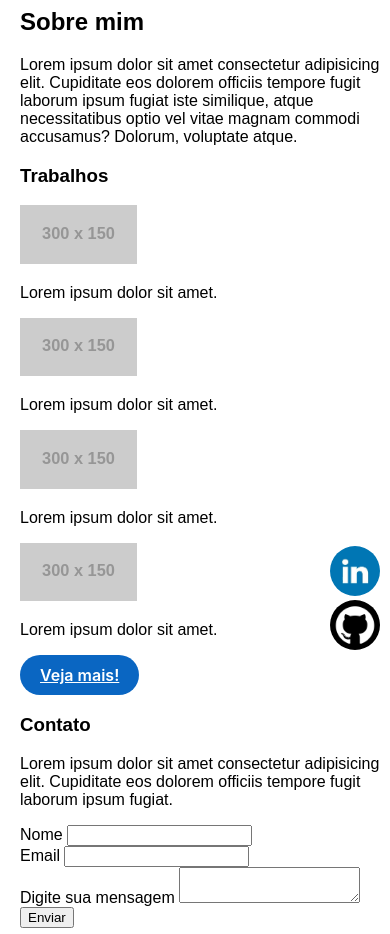
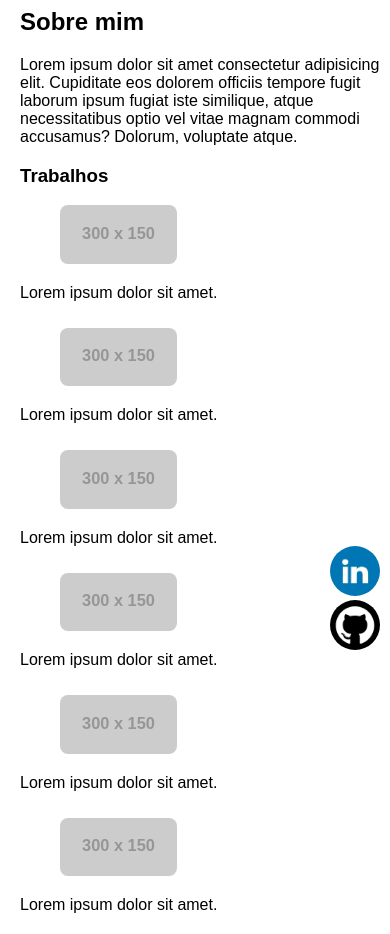
Before and after one commit to luwucaz/projeto_web_uvv, a plain HTML site: page index.html in a window 390 px wide. Shown: the part 180-1114 px from the top of the page. Drawn offline with Linux system fonts and the light colour scheme; placeholder pictures from the web are drawn by us.

Commit message:
Add files via upload

```diff
--- a/index.html
+++ b/index.html
@@ -35,19 +35,27 @@
 
             <article class="main-content-section-works">
                 <div>
-                    <img src="https://dummyimage.com/300x150" alt="">
+                    <img src="https://dummyimage.com/300x150/000/ffffff" alt="">
                     <p>Lorem ipsum dolor sit amet.</p>
                 </div>
                 <div>
-                    <img src="https://dummyimage.com/300x150" alt="">
+                    <img src="https://dummyimage.com/300x150/000/ffffff" alt="">
                     <p>Lorem ipsum dolor sit amet.</p>
                 </div>
                 <div>
-                    <img src="https://dummyimage.com/300x150" alt="">
+                    <img src="https://dummyimage.com/300x150/000/ffffff" alt="">
                     <p>Lorem ipsum dolor sit amet.</p>
                 </div>
                 <div>
-                    <img src="https://dummyimage.com/300x150" alt="">
+                    <img src="https://dummyimage.com/300x150/000/ffffff" alt="">
+                    <p>Lorem ipsum dolor sit amet.</p>
+                </div>
+                <div>
+                    <img src="https://dummyimage.com/300x150/000/ffffff" alt="">
+                    <p>Lorem ipsum dolor sit amet.</p>
+                </div>
+                <div>
+                    <img src="https://dummyimage.com/300x150/000/ffffff" alt="">
                     <p>Lorem ipsum dolor sit amet.</p>
                 </div>
             </article>
@@ -63,14 +71,14 @@
                 <form actions="#" method="POST">
                     <label for="nome">Nome</label>
                     <input type="text" name="nome" id="nome">
-                    <br>
+
                     <label for="email">Email</label>
                     <input type="text" name="mail" id="email">
-                    <br>
+
                     <label for="mensagem">Digite sua mensagem</label>
                     <textarea name="mensagem" id="mensagem"></textarea>
 
-                    <input type="submit" value="Enviar">
+                    <input type="submit" value="Enviar" class="button-18">
                 </form>
             </article>
         </section>
--- a/style.css
+++ b/style.css
@@ -51,6 +51,7 @@ body{
 
     box-sizing: border-box;
     padding: 30px 0 0 20px;
+    max-width: 60%;
 }
 
 .main-content-section-works{
@@ -60,9 +61,18 @@ body{
 
 .main-content-section-works div{
     padding: 0 50px 0 0;
+    text-align: center;
+    margin-bottom: 10px;
+}
+
+.main-content-section-works img{
+    width: 300px;
+    height: 150px;
+    border-radius: 8px;
 }
 
 .button-18 {
+    text-decoration:none;
     align-items: center;
     background-color: #0A66C2;
     border: 0;
@@ -109,6 +119,8 @@ body{
   }
 
 
+
+
 @media screen and (max-width: 800px) {
     .main-header{
         height: 30%;
@@ -133,10 +145,13 @@ body{
 
     .main-content{
         width: 100%;
-        margin-left:0;
+        margin-left:none;
 
         box-sizing: border-box;
         padding: 10px 0 0 20px;
+
+        max-width: 500px;
+        margin: auto;
     }
 
 
@@ -155,4 +170,10 @@ body{
         top:none;
         left:65vw;
     }
+
+    .main-content-section-works div{
+        padding: 0 25px 0 0;
+        text-align: center;
+        margin-bottom: 10px;
+    }
 }
```
Also changed, not shown: images/thumbs novas/daniel-roe-lpjb_UMOyx8-unsplash (1).jpg (added), images/thumbs novas/photo-nic-xOigCUcFdA8-unsplash-600x300-1.jpg (added).
